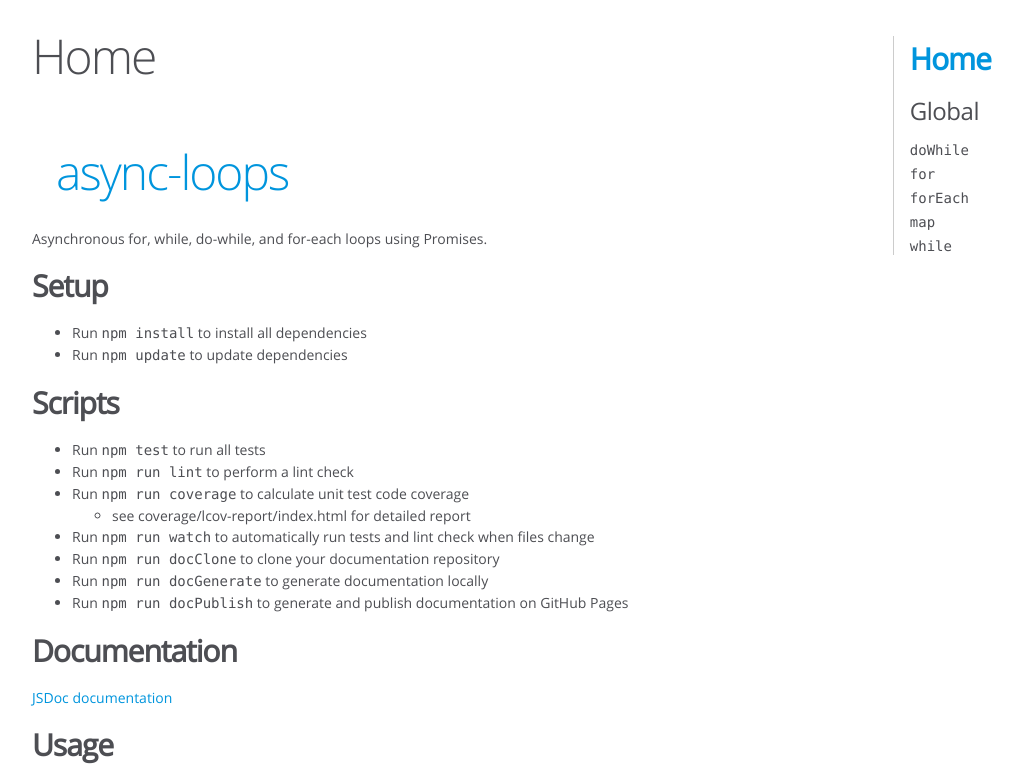
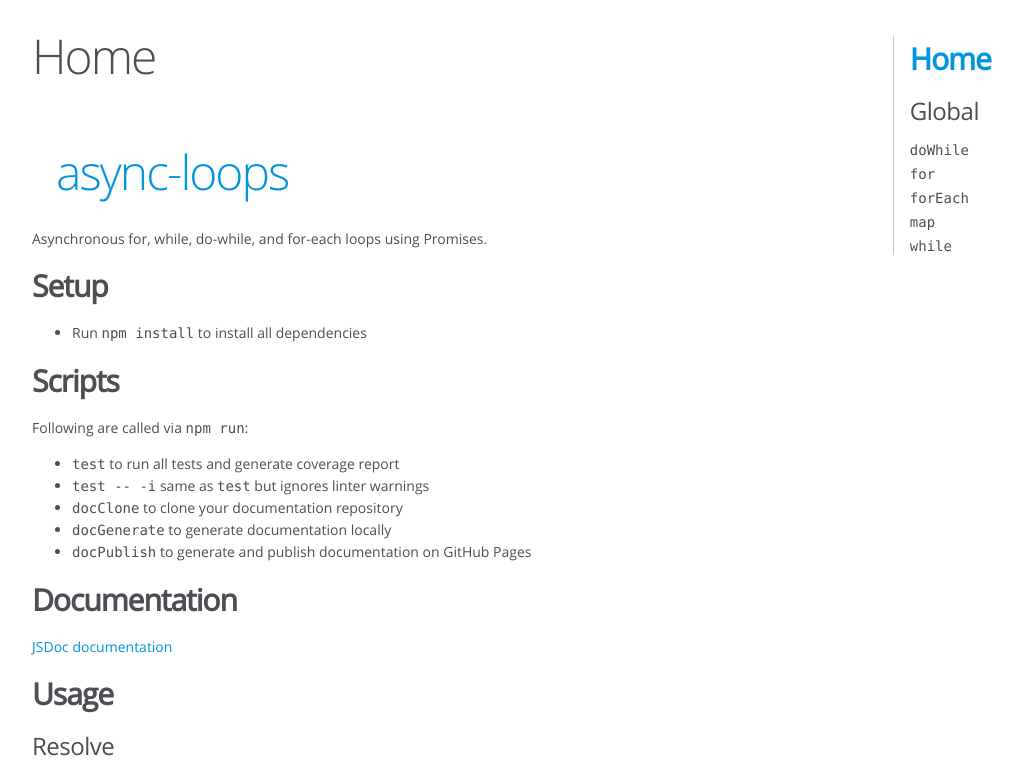
Before and after one commit to h2oboi89/async-loops, a plain HTML site: page index.html in a window 1280 px wide. Shown: the top 775 px of the page, without its empty margins (0-1024 px from the left). Drawn offline with Linux system fonts and the light colour scheme.

Commit message:
documentation for master : 05543012804120c3b232a49ded2de78a3ef40181

```diff
--- a/index.html
+++ b/index.html
@@ -19,19 +19,14 @@
         <article><h1><a href="https://github.com/h2oboi89/async-loops">async-loops</a></h1><p>Asynchronous for, while, do-while, and for-each loops using Promises.</p>
 <h2>Setup</h2><ul>
 <li>Run <code>npm install</code> to install all dependencies</li>
-<li>Run <code>npm update</code> to update dependencies</li>
 </ul>
-<h2>Scripts</h2><ul>
-<li>Run <code>npm test</code> to run all tests</li>
-<li>Run <code>npm run lint</code> to perform a lint check</li>
-<li>Run <code>npm run coverage</code> to calculate unit test code coverage<ul>
-<li>see coverage/lcov-report/index.html for detailed report</li>
-</ul>
-</li>
-<li>Run <code>npm run watch</code> to automatically run tests and lint check when files change</li>
-<li>Run <code>npm run docClone</code> to clone your documentation repository</li>
-<li>Run <code>npm run docGenerate</code> to generate documentation locally</li>
-<li>Run <code>npm run docPublish</code> to generate and publish documentation on GitHub Pages</li>
+<h2>Scripts</h2><p>Following are called via <code>npm run</code>:</p>
+<ul>
+<li><code>test</code> to run all tests and generate coverage report</li>
+<li><code>test -- -i</code> same as <code>test</code> but ignores linter warnings</li>
+<li><code>docClone</code> to clone your documentation repository</li>
+<li><code>docGenerate</code> to generate documentation locally</li>
+<li><code>docPublish</code> to generate and publish documentation on GitHub Pages</li>
 </ul>
 <h2>Documentation</h2><p><a href="https://h2oboi89.github.io/async-loops/">JSDoc documentation</a></p>
 <h2>Usage</h2><h3>Resolve</h3><p>Body of each loop should resolve.
@@ -46,7 +41,7 @@ For <code>map</code> and <code>reduce</code> they should do so with a value.</p>
 </nav>
 <br class="clear">
 <footer>
-    Documentation generated by <a href="https://github.com/jsdoc3/jsdoc">JSDoc 3.4.3</a> on Tue Jan 10 2017 14:02:08 GMT-0500 (EST)
+    Documentation generated by <a href="https://github.com/jsdoc3/jsdoc">JSDoc 3.4.3</a> on Tue Jan 10 2017 14:11:21 GMT-0500 (EST)
 </footer>
 <script> prettyPrint(); </script>
 <script src="scripts/linenumber.js"> </script>
```
Also changed, not shown: global.html (+1 -1 lines), loops.js.html (+1 -1 lines).
